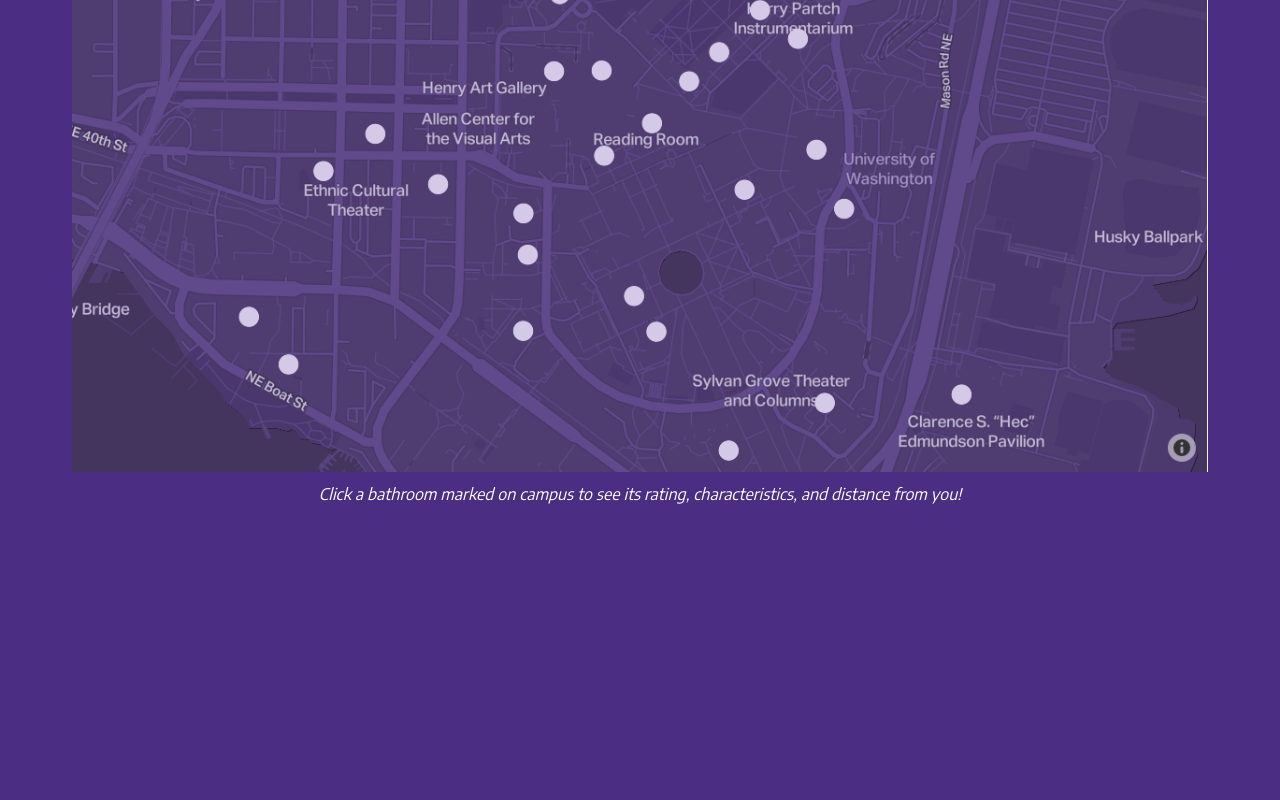
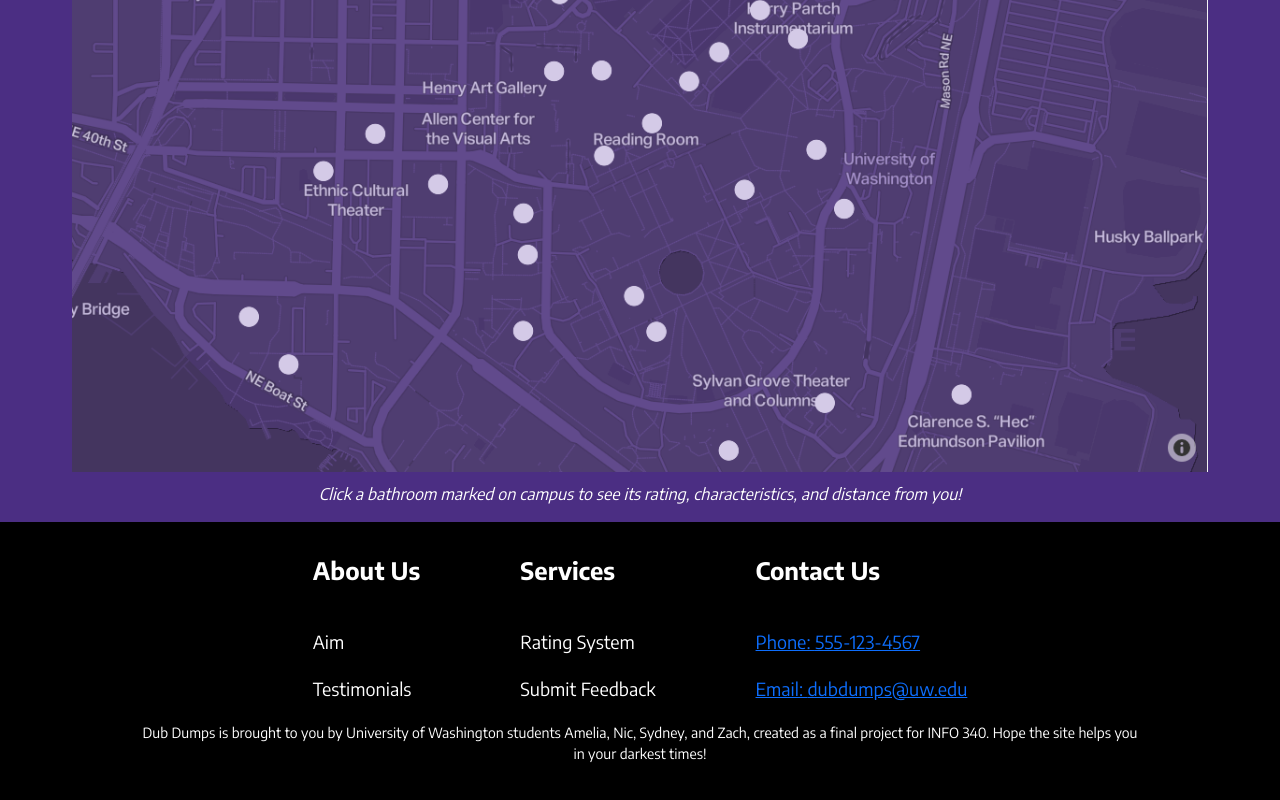
Before and after one commit to info340b-sp22/Dub-Dumps, a React (Create React App) app: page / in a window 1280 px wide. Shown: the part 1354-2154 px from the top of the page. Before the commit the page ends 1876 px from the top, so only its background shows below. Built offline with nearby package versions, Linux system fonts and the light colour scheme.

Commit message:
added footer

```diff
--- a/src/Components/App.js
+++ b/src/Components/App.js
@@ -1,6 +1,7 @@
 import React, { useState } from 'react'; //import React Component
 import Map from './Map.js';
 import SearchPage from './SearchPage.js';
+import Footer from './Footer.js';
 
 function App(props) {
 
@@ -8,6 +9,7 @@ function App(props) {
     <div>
     <SearchPage />
     <Map />
+    <Footer />
     </div>
   );
 }
--- /dev/null
+++ b/src/Components/Footer.js
@@ -0,0 +1,42 @@
+import React from "react";
+import {
+  Box,
+  Container,
+  Row,
+  Column,
+  FooterLink,
+  Heading,
+  Text
+} from "./FooterStyles";
+
+const Footer = () => {
+  return (
+    <Box>
+      <Container>
+        <Row>
+          <Column>
+            <Heading>About Us</Heading>
+            <FooterLink href="#">Aim</FooterLink>
+            <FooterLink href="#">Testimonials</FooterLink>
+          </Column>
+          <Column>
+            <Heading>Services</Heading>
+            <FooterLink href="#">Rating System</FooterLink>
+            <FooterLink href="#">Submit Feedback</FooterLink>
+          </Column>
+          <Column>
+            <Heading>Contact Us</Heading>
+            <FooterLink><a href="tel:555-123-4567">
+                    <span class="material-icons">Phone: </span>555-123-4567</a></FooterLink>
+            <FooterLink><a href="mailto:dubdumps@uw.edu">
+                    <span class="material-icons">Email: </span>dubdumps@uw.edu</a></FooterLink>
+          </Column>
+        </Row>
+        <Text>Dub Dumps is brought to you by University of Washington students Amelia, Nic, Sydney, and Zach,
+            created as a final project for INFO 340. Hope the site helps you in your darkest times!
+        </Text>
+      </Container>
+    </Box>
+  );
+};
+export default Footer;
--- /dev/null
+++ b/src/Components/FooterStyles.js
@@ -0,0 +1,69 @@
+import styled from 'styled-components';
+
+export const Box = styled.div`
+  padding: 80px 60px;
+  background: black;
+  position: center;
+  bottom: 0;
+  width: 100%;
+
+  @media (max-width: 1000px) {
+    padding: 70px 30px;
+  }
+`;
+
+export const Container = styled.div`
+    display: flex;
+    flex-direction: column;
+    justify-content: center;
+    max-width: 1000px;
+    margin: 0 auto;
+    margin-top: -50px;
+`
+
+export const Column = styled.div`
+  display: flex;
+  flex-direction: column;
+  text-align: left;
+`;
+
+export const Row = styled.div`
+display: grid;
+justify-content: center;
+align-content: center;
+gap: 100px;
+grid-auto-flow: column;
+  @media (max-width: 1000px) {
+    grid-template-columns: repeat(auto-fill,
+                           minmax(200px, 1fr));
+  }
+`;
+
+export const FooterLink = styled.a`
+  font-family: "Encode Sans", sans-serif;
+  color: #fff;
+  margin-bottom: 20px;
+  font-size: 18px;
+  text-decoration: none;
+
+  &:hover {
+      color: purple;
+      transition: 200ms ease-in;
+  }
+`;
+
+export const Heading = styled.p`
+  font-family: "Encode Sans", sans-serif;
+  font-size: 24px;
+  color: #fff;
+  margin-bottom: 40px;
+  font-weight: bold;
+`;
+
+export const Text = styled.p`
+  font-family: "Encode Sans", sans-serif;
+  font-size: 14px;
+  color: #fff;
+  margin-bottom: -40px;
+  text-align: center;
+`;
```
